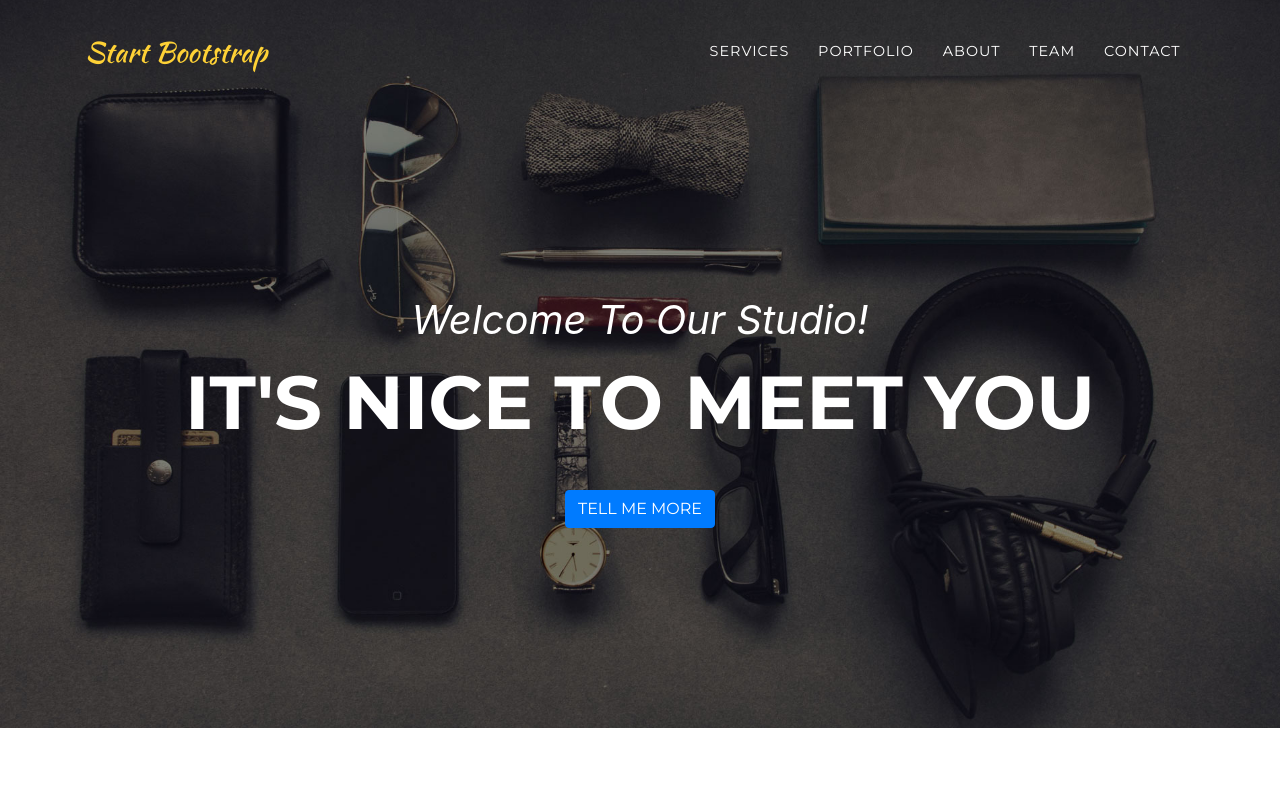
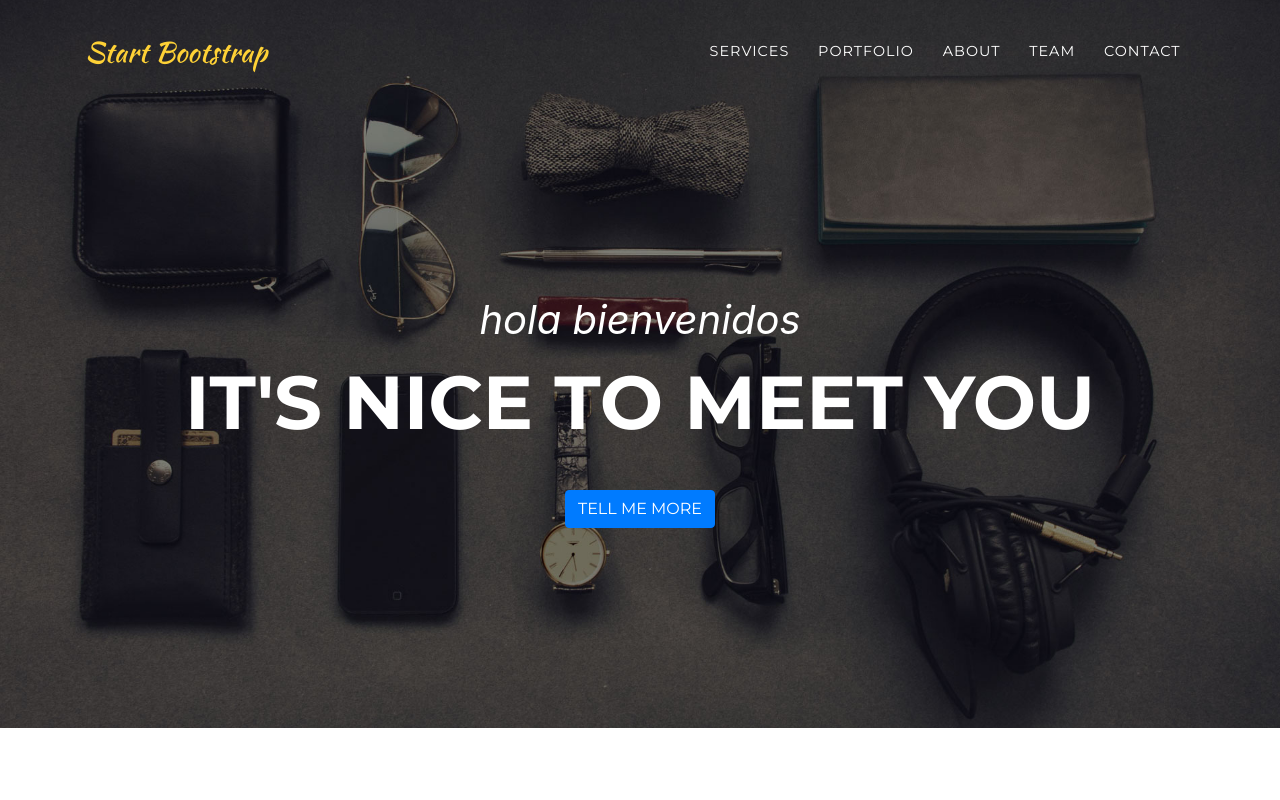
Before and after one commit to EuruS2001/IGS, a website with bundled scripts: page index.html in a window 1280 px wide. Shown: the top 800 px of the page. Built offline with nearby package versions, Linux system fonts and the light colour scheme; files whose address does not match are found by name; a web font is replaced by a local one.

Commit message:
Update index.html

```diff
--- a/index.html
+++ b/index.html
@@ -61,7 +61,7 @@
   <header class="masthead">
     <div class="container">
       <div class="intro-text">
-        <div class="intro-lead-in">Welcome To Our Studio!</div>
+        <div class="intro-lead-in">hola bienvenidos</div>
         <div class="intro-heading text-uppercase">It's Nice To Meet You</div>
         <a class="btn btn-primary btn-xl text-uppercase js-scroll-trigger" href="#services">Tell Me More</a>
       </div>
```
